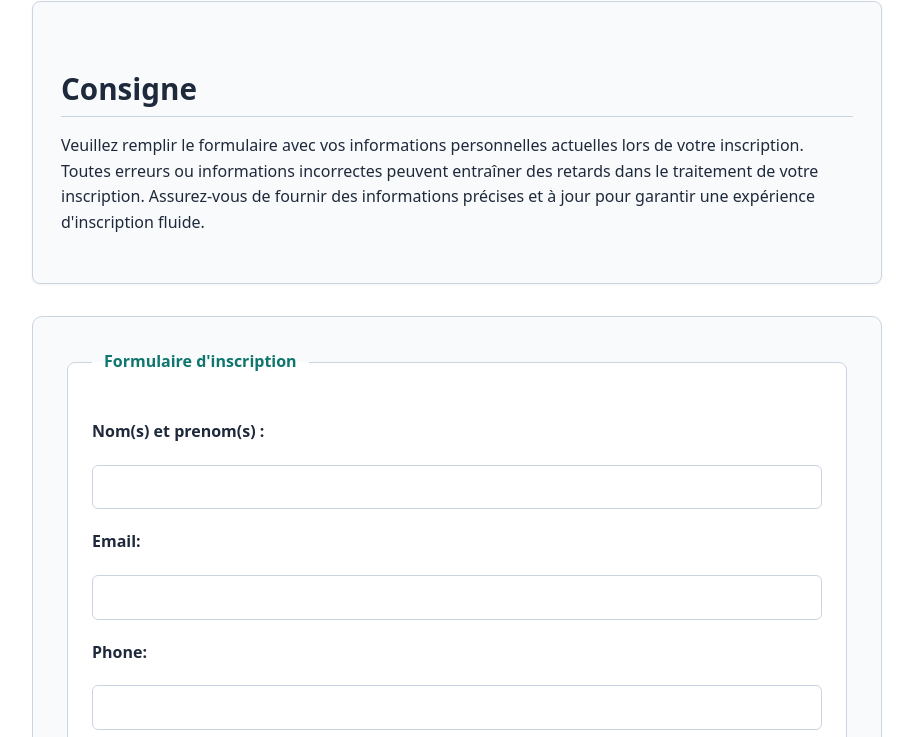
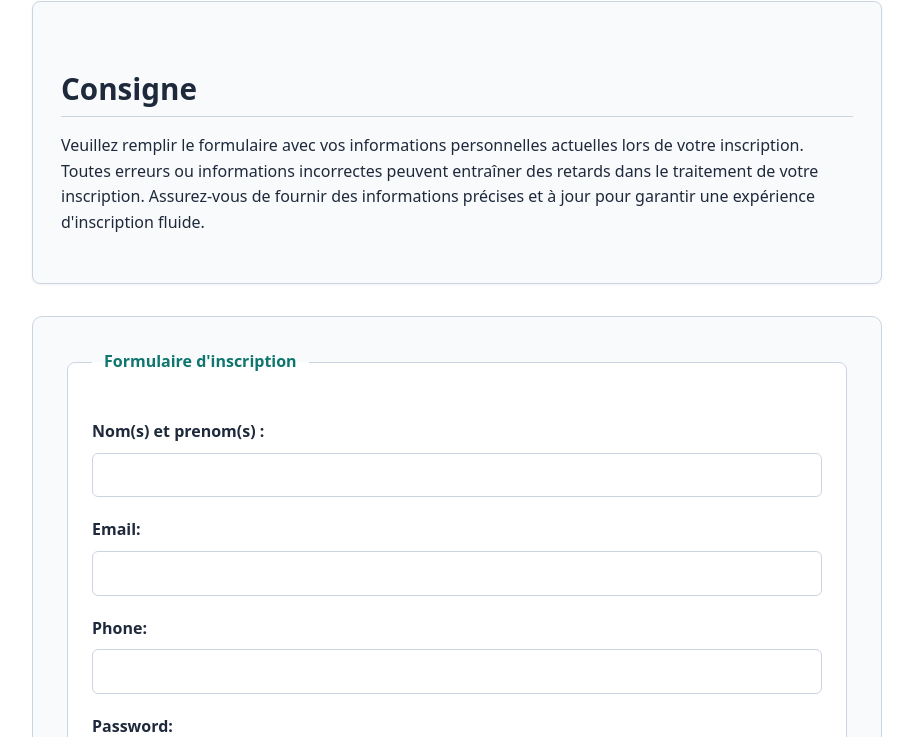
Before and after one commit to karenemoussounda2-web/Projet-Akieni, a plain HTML site: page index.html in a window 1280 px wide. Shown: the part 215-952 px from the top of the page, without its empty margins (183-1096 px from the left). Drawn offline with Linux system fonts and the light colour scheme.

Commit message:
Update index.html

```diff
--- a/index.html
+++ b/index.html
@@ -32,14 +32,14 @@
       <form>
         <fieldset>
           <legend>Formulaire d'inscription</legend>
-          <label>Nom(s) et prenom(s) :<label>
+          <label>Nom(s) et prenom(s) :</label>
           <input type="text" name="name" >
 
-          <label>Email:<label>
+          <label>Email:</label>
           <input type="email" name="email" >
-          <label>Phone:<label>
+          <label>Phone:</label>
           <input type="tel" name="phone" >
-          <label>Password:<label>
+          <label>Password:</label>
           <input type="password" name="password" >
           <button type="submit">Submit</button>
         </fieldset>
```
